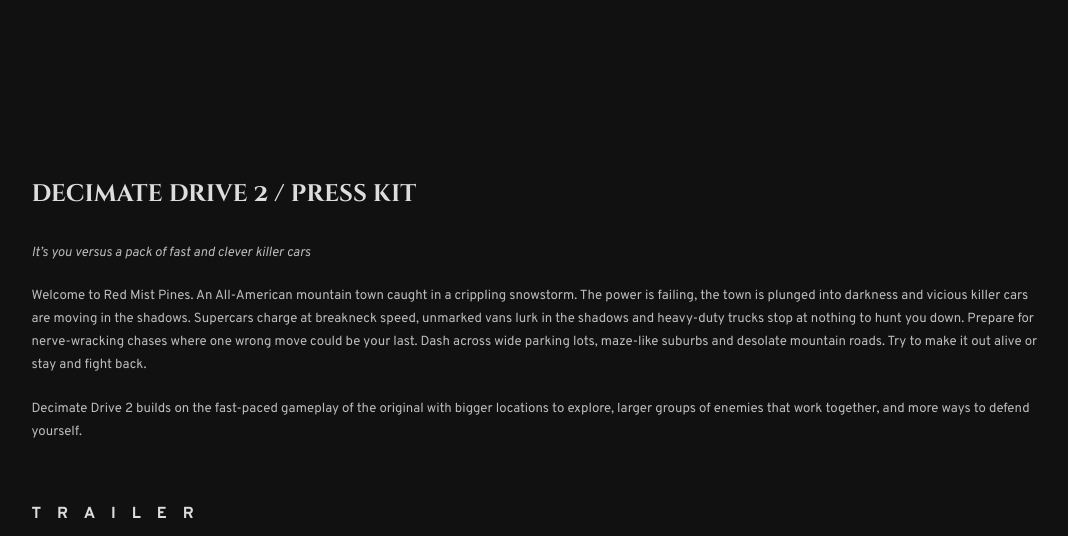
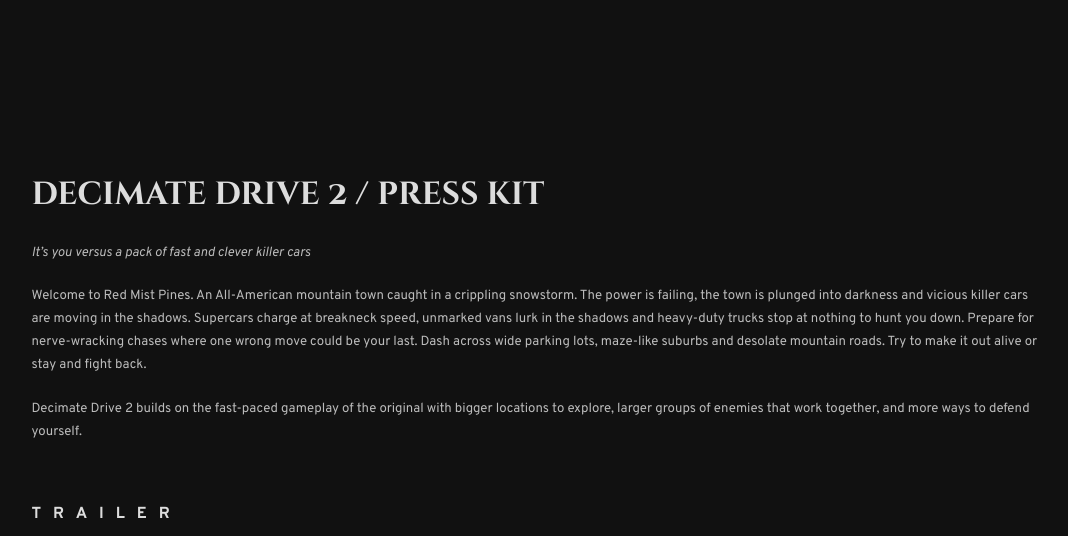
Before and after one commit to somerandomdesigning/decimate-drive-2, a Jekyll site: the page built from index.md, in a window 1280 px wide. Shown: the top 536 px of the page, without its empty margins (103-1171 px from the left). Built offline with Jekyll 4.4.1, drawn with Linux system fonts in a browser that asks for light colours; grey boxes are pictures that could not be loaded.

Commit message:
Update style.scss

```diff
--- a/assets/css/style.scss
+++ b/assets/css/style.scss
@@ -30,7 +30,7 @@ h1, h2 {
 }
 
 h1 {
-  font-size: 1.5rem;
+  font-size: 2rem;
   font-family: "Cinzel Decorative", sans-serif;
   text-transform: lowercase;
   padding: 100px 0 25px;
@@ -38,7 +38,7 @@ h1 {
 
 h2 {
   font-size: 1rem;
-  letter-spacing: 1rem;
+  letter-spacing: .75rem;
   padding: 50px 0 10px;
 }
 
@@ -49,7 +49,12 @@ p {
 }
 
 li {
-  color: #bbb
+  color: #bbb;
+}
+
+code {
+  font-size: .75rem;
+  color: #999;
 }
 
 a, a:visited {
```
